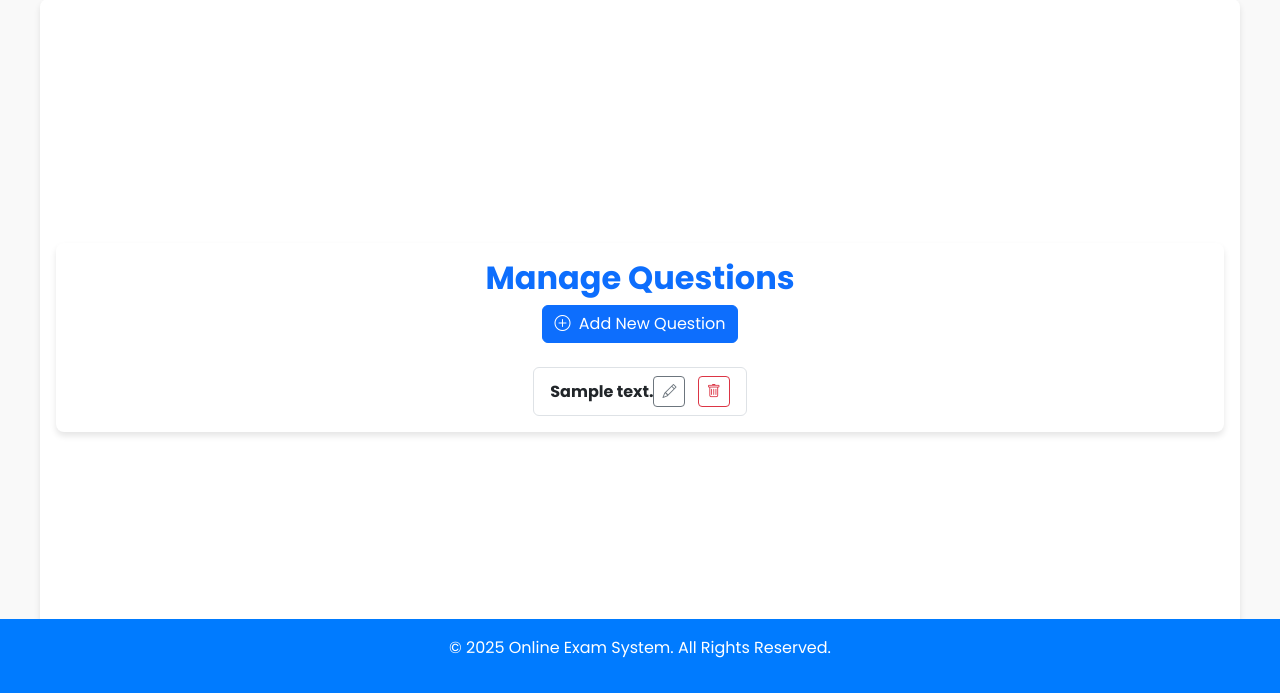
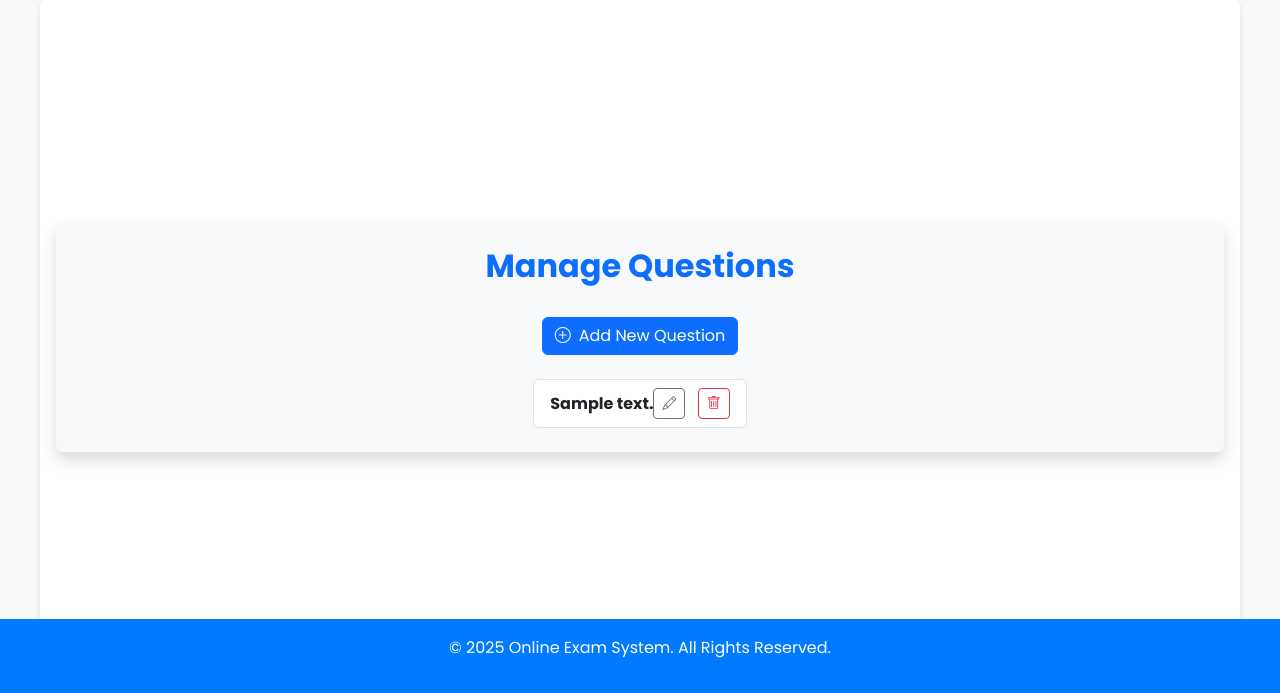
Before and after one commit to leopromus/IQVerse, a Django app: template IQVerse/templates/teacher/manage_questions.html in a window 1280 px wide. Shown: the part 107-800 px from the top of the page. Run offline with Django 5.2, Linux system fonts and the light colour scheme; the template is opened without the code that fills it: most values are stand-ins (such as "Sample title", 1, 10 or a date in 2020); some libraries are stand-ins or nearby versions.

Commit message:
Positioned the "Add New Question" button to the right for a more intuitive interface, and added an icon for visual enhancement.

```diff
--- a/IQVerse/templates/teacher/manage_questions.html
+++ b/IQVerse/templates/teacher/manage_questions.html
@@ -1,14 +1,18 @@
 {% extends 'base.html' %}
 {% block content %}
+<!-- Bootstrap Icons -->
 <link href="https://cdn.jsdelivr.net/npm/bootstrap-icons/font/bootstrap-icons.css" rel="stylesheet">
 
-<div class="container mt-5 d-flex flex-column align-items-center">
+<div class="container mt-5 p-4 rounded shadow bg-light d-flex flex-column align-items-center">
     <!-- Page Header -->
-    <h2 class="text-primary fw-bold">Manage Questions</h2>
+    <div class="text-center mb-4">
+        <h2 class="text-primary fw-bold">Manage Questions</h2>
+    </div>
 
-    <div class="d-flex justify-content-between align-items-center mb-4">
-         <a href="{% url 'add_question' %}" class="btn btn-primary">
-            <i class="bi bi-plus-circle me-1"></i> Add New Question
+    <!-- Add Question Button -->
+    <div class="d-flex justify-content-end mb-4">
+        <a href="{% url 'add_question' %}" class="btn btn-primary d-inline-flex align-items-center">
+            <i class="bi bi-plus-circle me-2"></i> Add New Question
         </a>
     </div>
 
@@ -16,23 +20,39 @@
     <ul class="list-group">
         {% for question in questions %}
             <li class="list-group-item d-flex justify-content-between align-items-center">
-                <span class="fw-bold">{{ question.question_text }}</span>
+                <!-- Question Text -->
+                <span class="fw-bold text-dark">{{ question.question_text }}</span>
+
+                <!-- Action Buttons -->
                 <div>
-                    <a href="{% url 'update_question' question.id %}" class="btn btn-sm btn-outline-secondary me-2">
+                    <a href="{% url 'update_question' question.id %}"
+                       class="btn btn-sm btn-outline-secondary me-2"
+                       data-bs-toggle="tooltip" data-bs-placement="top" title="Edit Question">
                         <i class="bi bi-pencil"></i>
                     </a>
-                    <a href="{% url 'delete_question' question.id %}" class="btn btn-sm btn-outline-danger">
+                    <a href="{% url 'delete_question' question.id %}"
+                       class="btn btn-sm btn-outline-danger"
+                       data-bs-toggle="tooltip" data-bs-placement="top" title="Delete Question">
                         <i class="bi bi-trash"></i>
                     </a>
-
                 </div>
             </li>
         {% empty %}
             <!-- No Questions Message -->
-            <div class="alert alert-info mt-4" role="alert">
+            <div class="alert alert-info mt-4 text-center" role="alert">
                 <i class="bi bi-info-circle me-2"></i> No questions available. Click "Add New Question" to create one.
             </div>
         {% endfor %}
     </ul>
 </div>
+
+<!-- Bootstrap Tooltip Initialization -->
+<script>
+    document.addEventListener('DOMContentLoaded', function () {
+        const tooltipTriggerList = document.querySelectorAll('[data-bs-toggle="tooltip"]');
+        tooltipTriggerList.forEach(tooltipTriggerEl => {
+            new bootstrap.Tooltip(tooltipTriggerEl);
+        });
+    });
+</script>
 {% endblock %}
```
